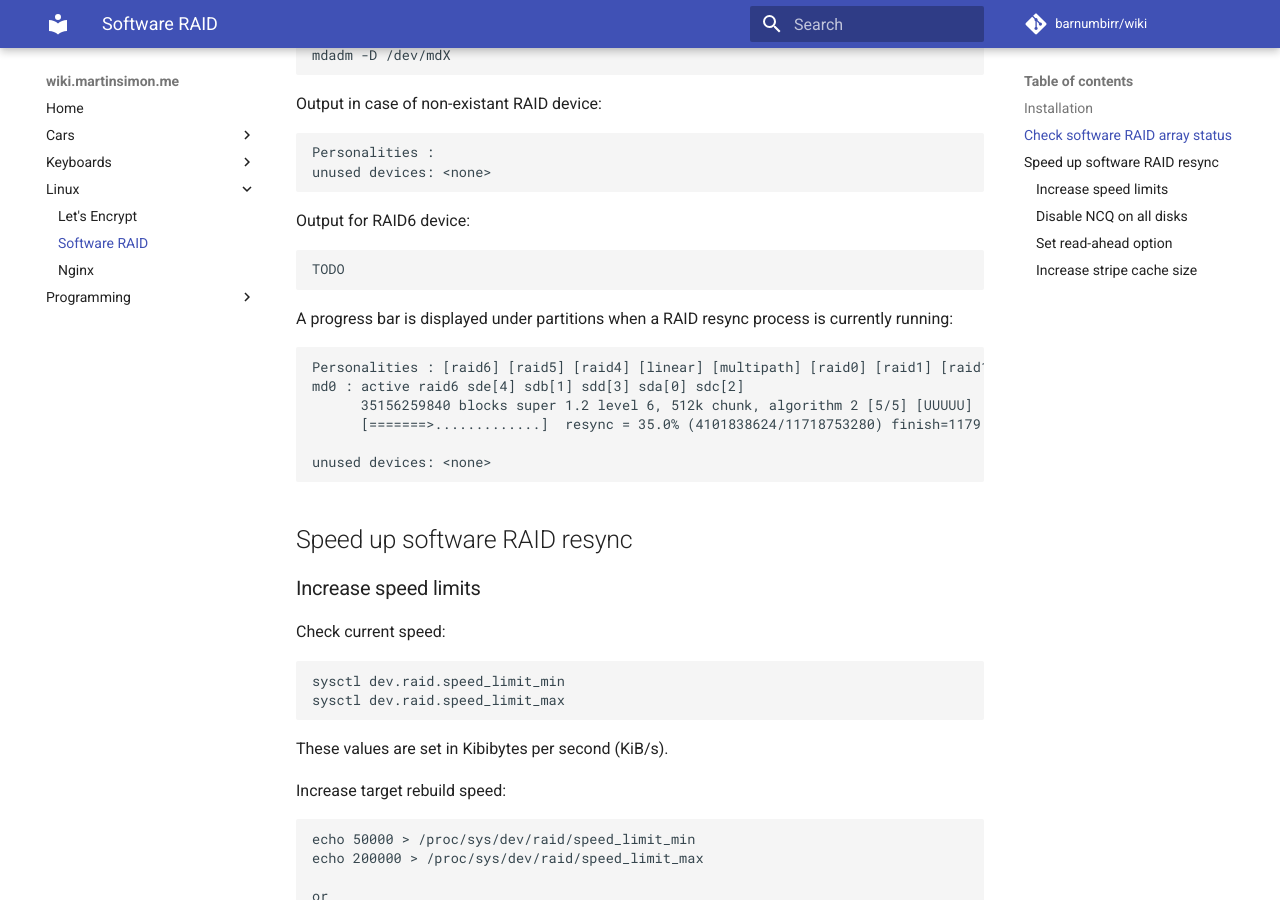
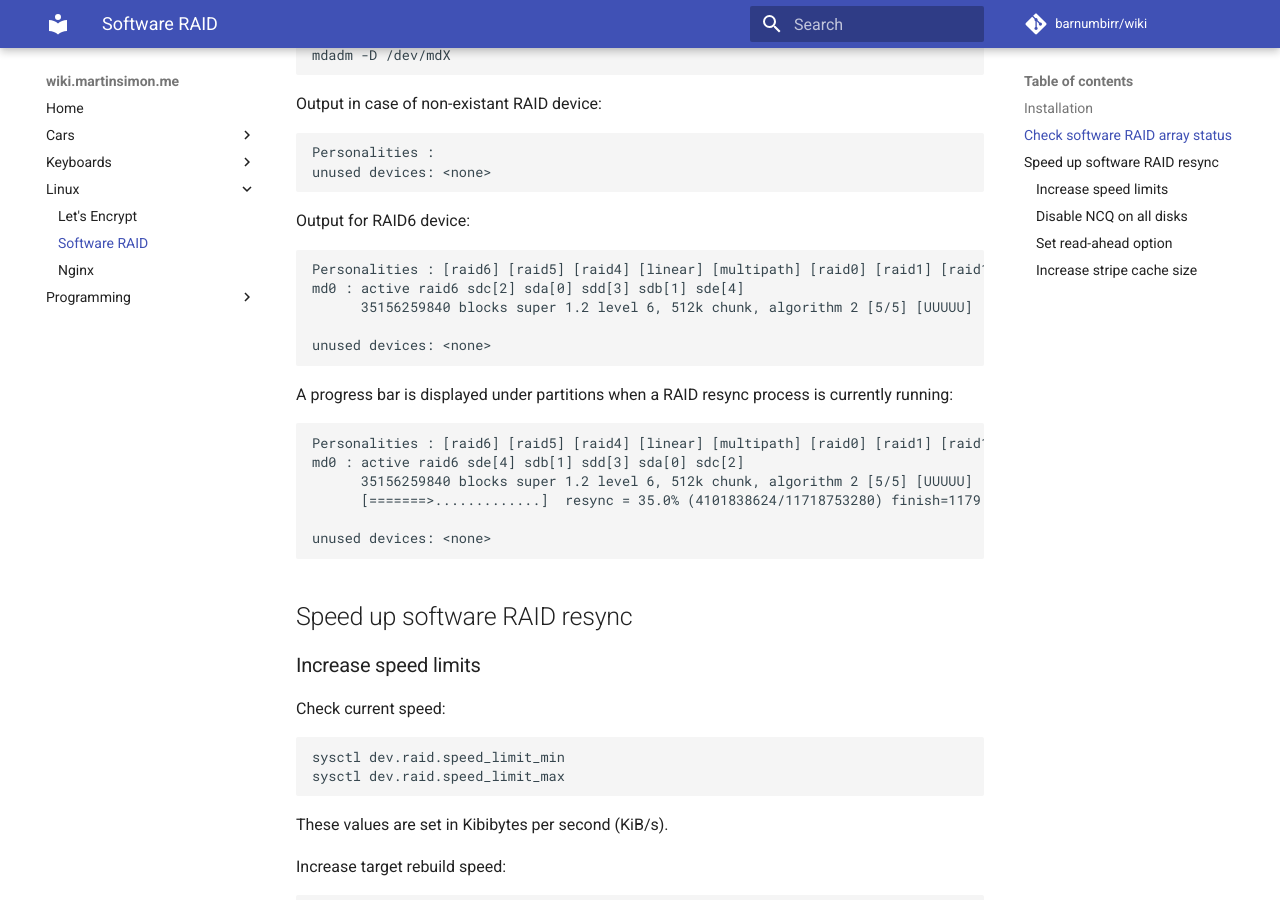
Before and after one commit to barnumbirr/wiki, an MkDocs documentation site: the page built from docs/linux/mdadm.md, in a window 1280 px wide and 900 px high, scrolled down 444 px. Built offline with MkDocs 1.6.1 and Material for MkDocs 9.7.7, drawn with Linux system fonts in a browser that asks for light colours; comment, search, counter and statistics services are not loaded.

Commit message:
add RAID6 array output

````diff
--- a/docs/linux/mdadm.md
+++ b/docs/linux/mdadm.md
@@ -34,7 +34,11 @@ unused devices: <none>
 Output for RAID6 device:
 
 ```bash
-TODO
+Personalities : [raid6] [raid5] [raid4] [linear] [multipath] [raid0] [raid1] [raid10]
+md0 : active raid6 sdc[2] sda[0] sdd[3] sdb[1] sde[4]
+      35156259840 blocks super 1.2 level 6, 512k chunk, algorithm 2 [5/5] [UUUUU]
+
+unused devices: <none>
 ```
 
 A progress bar is displayed under partitions when a RAID resync process is currently running:
````
Also changed, not shown: 1 other file.
